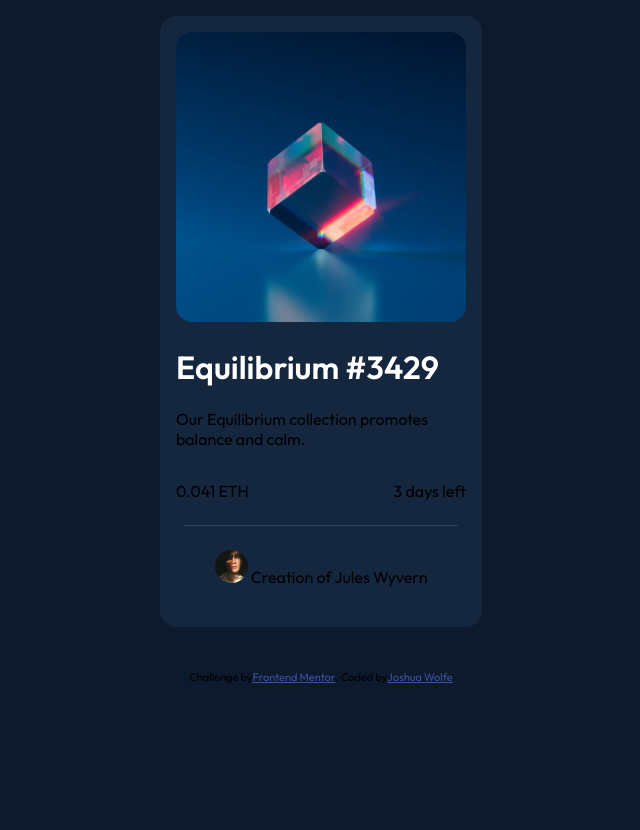
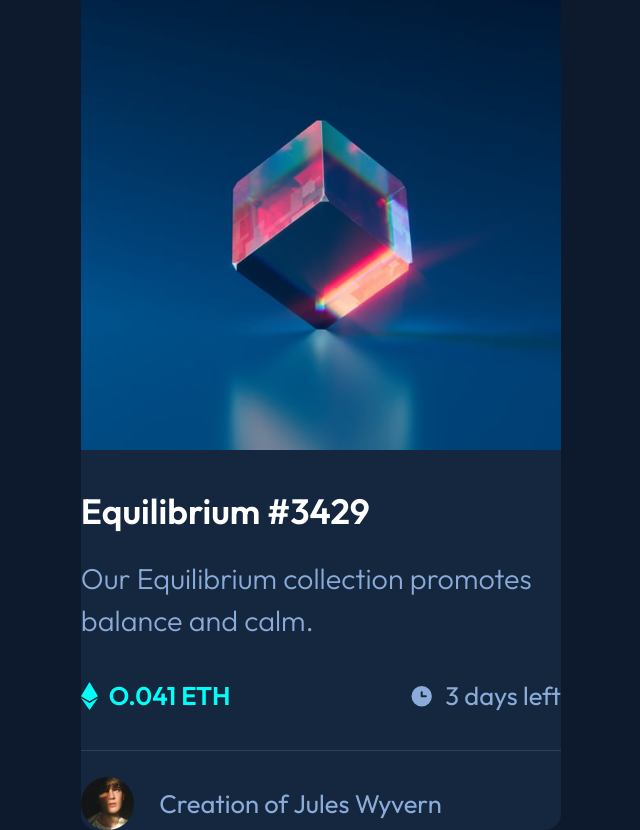
Before and after one commit to joshuamwolfe/nft-card, a website: page index.html in a window 1280 px wide. Shown: the whole page, without its empty margins (319-959 px from the left). Before the commit the page ends 800 px from the top, so only its background shows below. Drawn offline with Linux system fonts and the light colour scheme; a web font is replaced by a local one.

Commit message:
Restructoring Project.

```diff
--- a/css/style.css
+++ b/css/style.css
@@ -9,61 +9,154 @@
     --white-color: #ffffff;
 }
 
-
+*, *::before, *::after {
+    margin: 0;
+    padding: 0;
+    box-sizing: inherit;
+}
 body {
+    align-items: center;
     background-color: var(--main-bg-color);
     box-sizing: border-box;
     display: flex;
-    flex-basis: fit-content;
-    flex-direction: column;
-    flex: 1;
     font-family: 'Outfit', sans-serif;
-    height: auto;
-    align-items: center;
+    height: 100vh;
     justify-content: center;
     margin: 0;
     padding: 0;
+    width: 100vw;
 }
 
-main {
+.card-container {
+    max-width: 35rem;
+    max-height: 60rem;
     border-radius: 1rem;
     background-color: var(--card-bg-color);
-    padding: 1rem;
-    margin: 1rem;
-    max-width: 18.125rem;
 }
 
-main h1 {
-    color: white;
-}
-
-main hr {
+.card-container hr {
     background-color: var(--line-color);
     border: none;
     height: 0.09rem;
     margin: 0.5rem;
 }
-
-main > img {
-    max-width: 18.125rem;
+/*Card Image Section*/
+.card-img-container {
+    display: flex;
+    position: relative;
+    justify-content: center;
     border-radius: 1rem;
 }
 
-.heading-1 {
-    font-size: 18px;
-    font-weight: 600;
-    padding-bottom: 0;
+.card-cube-image {
+    width: 30.02rem;
+    display: flex;
+    flex-direction: column;
+    margin-bottom: 2.4rem;
 }
 
-.image-container {
-    width: 18.125rem;
+/*Card Information Section*/
+.card-info-container {
+    width: 30.02rem;
+    display: flex;
+    flex-direction: column;
+    margin-bottom: 2.4rem;
 }
 
-.image-container img {
-    border-radius: 1rem;
-    width: auto;
+.card-title {
+    font-size: 2.2rem;
+    color: var(--white-color);
+    font-weight: 600;
+    padding-bottom: 1.6rem;
 }
 
+/* Card Data */
+
+.card-data-container {
+    width: 30.01rem;
+    display: flex;
+    justify-content: space-between;
+    padding-bottom: 2.4rem;
+    border-bottom: 1px solid #2e405a;
+}
+
+.card-number {
+    color: #00fff8;
+    font-size: 1.6rem;
+    font-weight: 600;
+    line-height: 2rem;
+}
+
+.card-number-icon {
+    width: 1.1rem;
+    height: 1.8rem;
+}
+
+.card-time {
+    color: #8bacd9;
+    font-size: 1.6rem;
+    font-weight: 400;
+    line-height: 2rem;
+}
+
+.card-time-icon {
+    width: 1.6rem;
+    height: 1.6rem;
+}
+
+.card-number-container,
+.card-time-container {
+    display: flex;
+    align-items: center;
+    gap: 0.64rem;
+}
+
+.card-description {
+    font-size: 1.8rem;
+    font-weight: 300;
+    line-height: 2.6rem;
+    color: #8bacd9;
+}
+.card-author-container {
+    margin-top: 1.6rem;
+    display: flex;
+    align-items: center;
+    justify-content: flex-start;
+}
+
+.card-author-image {
+    width: 3.3rem;
+    height: 3.3rem;
+    margin-right: 1.6rem;
+}
+
+.card-author {
+    font-size: 1.6rem;
+    font-weight: 400;
+    color: var(--soft-blue-color);
+}
+
+/* active effects */
+
+.card-cube-img:hover {
+    opacity: 0.5;
+    cursor: pointer;
+}
+
+.card-img-container:hover .card-eye-img {
+    opacity: 1;
+    z-index: 2;
+    cursor: pointer;
+}
+
+.card-title:hover,
+.card-auth-name:hover {
+    color: #00fff8;
+    cursor: pointer;
+}
+
+
+/*Footer Attribution*/
 footer {
     display: flex;
     font-size: 11px;
@@ -80,20 +173,3 @@ footer {
 .attribution a {
     color: hsl(228, 45%, 44%);
 }
-
-/*Container to Alight Paragraph with time left & price*/
-.time-left-section {
-    display: flex;
-    justify-content: space-between;
-}
-
-.profile-image-section {
-    display: flex;
-    justify-content: center;
-    margin: 0.5rem;
-}
-
-.profile-image-section img {
-    height: 33px;
-    width: 33px;
-}
--- a/index.html
+++ b/index.html
@@ -12,28 +12,42 @@
     <title>Frontend Mentor | NFT preview card component</title>
 </head>
 <body>
-<main class="primary-container">
-    <img src="./images/image-equilibrium.jpg" alt="">
-    <h1>Equilibrium #3429</h1>
-    <p>Our Equilibrium collection promotes balance and calm.</p>
-    <div class="time-left-section">
-        <p> 0.041 ETH </p>
-        <P> 3 days left </P>
-    </div>
-    <hr/>
-    <div class="profile-image-section">
-        <p><img alt="" class="profile-image" src="images/image-avatar.png"> Creation of Jules Wyvern</p>
-    </div>
-</main>
-    <footer>
-        <div class="attribution">
-            Challenge by
-            <a href="https://www.frontendmentor.io?ref=challenge"
-               target="_blank">
-                Frontend Mentor
-            </a>. Coded by
-            <a href="https://github.com/joshuamwolfe/nft-card">Joshua Wolfe</a>
+    <main class="card-container">
+        <div class="card-img-container">
+            <img class="card-cube-image" src="./images/image-equilibrium.jpg" alt="clear cube">
         </div>
-    </footer>
+
+        <div class="card-info-container">
+            <p class="card-title">Equilibrium #3429</p>
+            <p class="card-description">Our Equilibrium collection promotes balance and calm.</p>
+        </div>
+
+        <div class="card-data-container">
+            <div class="card-number-container">
+                <img class="card-number-icon"src="./images/icon-ethereum.svg" alt="blue diamond">
+                <p class="card-number">O.041 ETH</p>
+            </div>
+            <div class="card-time-container">
+                <img src="./images/icon-clock.svg" alt="clock" class="card-time-icon">
+                <p class="card-time">3 days left</p>
+            </div>
+        </div>
+
+        <div class="card-author-container">
+            <img src="./images/image-avatar.png" alt="author profile picture" class="card-author-image">
+            <p class="card-author">Creation of <span class="card-author-name">Jules Wyvern</span></p>
+        </div>
+    </main>
+
+<!--    <footer>-->
+<!--        <div class="attribution">-->
+<!--            Challenge by-->
+<!--            <a href="https://www.frontendmentor.io?ref=challenge"-->
+<!--               target="_blank">-->
+<!--                Frontend Mentor-->
+<!--            </a>. Coded by-->
+<!--            <a href="https://github.com/joshuamwolfe/nft-card">Joshua Wolfe</a>-->
+<!--        </div>-->
+<!--    </footer>-->
 </body>
 </html>
```
Also changed, not shown: code-backup.txt (+18 -0 lines).
